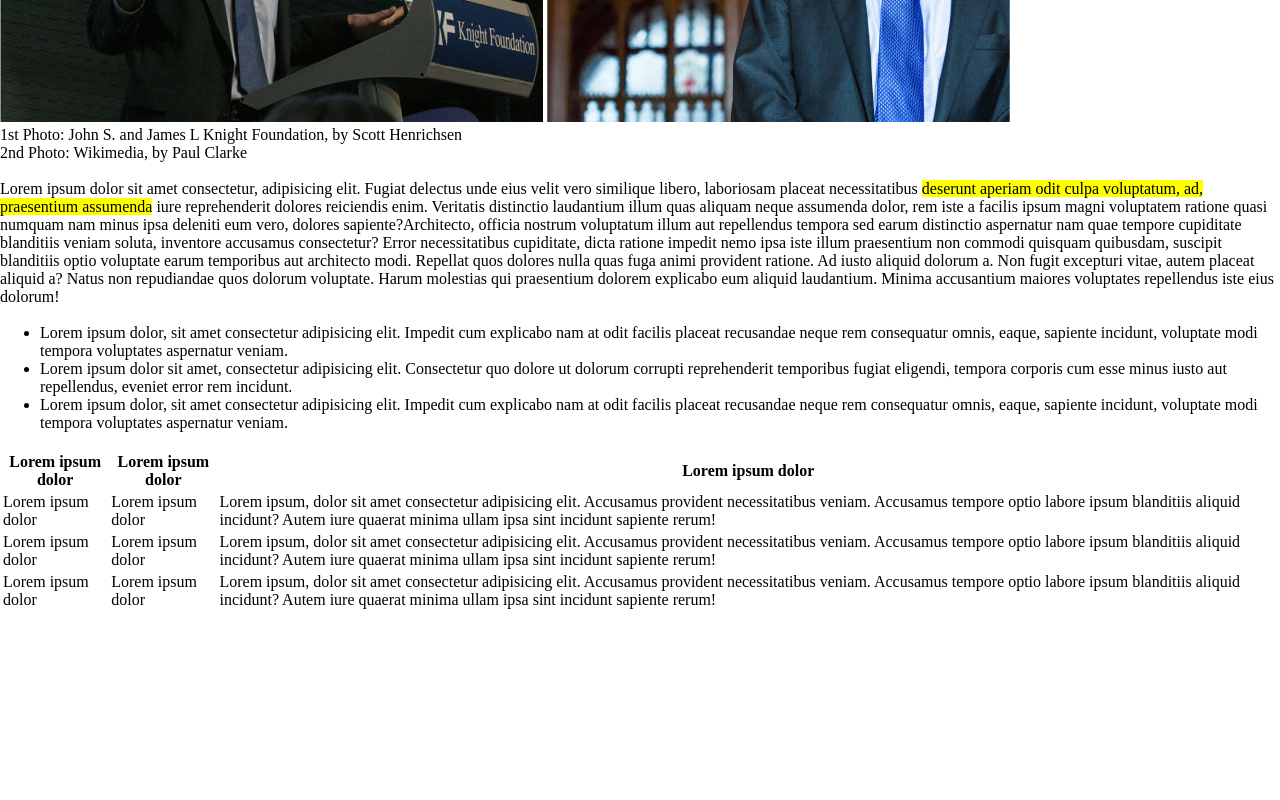
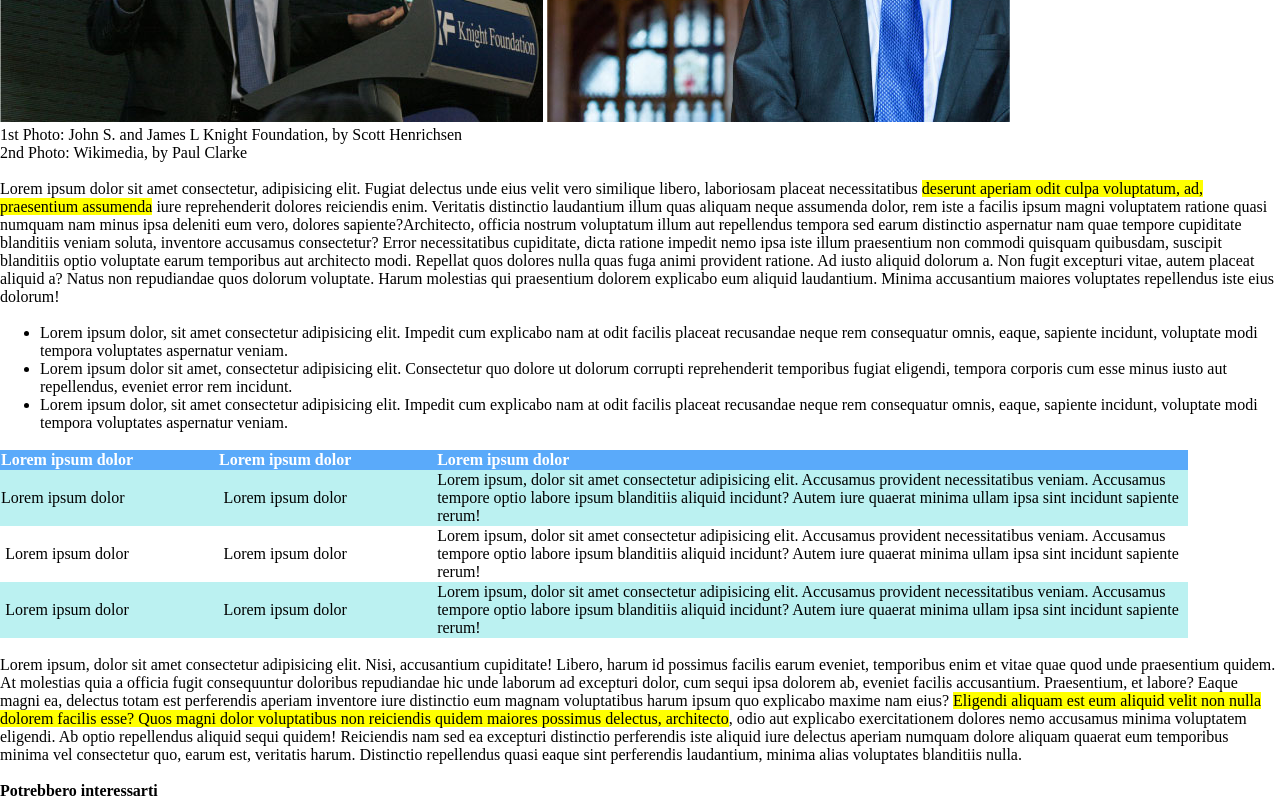
Before and after one commit to samuelebumbello/html-css-booleaner, a plain HTML site: page index.html in a window 1280 px wide. Shown: the part 704-1504 px from the top of the page. Before the commit the page ends 1316 px from the top, so only its background shows below. Drawn offline with Linux system fonts and the light colour scheme.

Commit message:
inizio footer

```diff
--- a/index.html
+++ b/index.html
@@ -28,7 +28,7 @@
         <p>1st Photo: John S. and James L Knight Foundation, by Scott Henrichsen</p>
         <p>2nd Photo: Wikimedia, by Paul Clarke</p>
         <br>
-        <p>Lorem ipsum dolor sit amet consectetur, adipisicing elit. Fugiat delectus unde eius velit vero similique libero, laboriosam placeat necessitatibus <span class="p-giallo">deserunt aperiam odit culpa voluptatum, ad, praesentium assumenda</span> iure reprehenderit dolores reiciendis enim. Veritatis distinctio laudantium illum quas aliquam neque assumenda dolor, rem iste a facilis ipsum magni voluptatem ratione quasi numquam nam minus ipsa deleniti eum vero, dolores sapiente?Architecto, officia nostrum voluptatum illum aut repellendus tempora sed earum distinctio aspernatur nam quae tempore cupiditate blanditiis veniam soluta, inventore accusamus consectetur? Error necessitatibus cupiditate, dicta ratione impedit nemo ipsa iste illum praesentium non commodi quisquam quibusdam, suscipit blanditiis optio voluptate earum temporibus aut architecto modi. Repellat quos dolores nulla quas fuga animi provident ratione. Ad iusto aliquid dolorum a. Non fugit excepturi vitae, autem placeat aliquid a? Natus non repudiandae quos dolorum voluptate. Harum molestias qui praesentium dolorem explicabo eum aliquid laudantium. Minima accusantium maiores voluptates repellendus iste eius dolorum!</p>
+        <p>Lorem ipsum dolor sit amet consectetur, adipisicing elit. Fugiat delectus unde eius velit vero similique libero, laboriosam placeat necessitatibus <span class="p-giallo1">deserunt aperiam odit culpa voluptatum, ad, praesentium assumenda</span> iure reprehenderit dolores reiciendis enim. Veritatis distinctio laudantium illum quas aliquam neque assumenda dolor, rem iste a facilis ipsum magni voluptatem ratione quasi numquam nam minus ipsa deleniti eum vero, dolores sapiente?Architecto, officia nostrum voluptatum illum aut repellendus tempora sed earum distinctio aspernatur nam quae tempore cupiditate blanditiis veniam soluta, inventore accusamus consectetur? Error necessitatibus cupiditate, dicta ratione impedit nemo ipsa iste illum praesentium non commodi quisquam quibusdam, suscipit blanditiis optio voluptate earum temporibus aut architecto modi. Repellat quos dolores nulla quas fuga animi provident ratione. Ad iusto aliquid dolorum a. Non fugit excepturi vitae, autem placeat aliquid a? Natus non repudiandae quos dolorum voluptate. Harum molestias qui praesentium dolorem explicabo eum aliquid laudantium. Minima accusantium maiores voluptates repellendus iste eius dolorum!</p>
         <br>
 <!-- LISTA PUNTATA -->
         <ul>
@@ -68,12 +68,14 @@
               </tr>
           </tbody>
         </table>
+        <br>
 <!-- ULTIMO PARAGRAFO -->
-
+        <p>Lorem ipsum, dolor sit amet consectetur adipisicing elit. Nisi, accusantium cupiditate! Libero, harum id possimus facilis earum eveniet, temporibus enim et vitae quae quod unde praesentium quidem. At molestias quia a officia fugit consequuntur doloribus repudiandae hic unde laborum ad excepturi dolor, cum sequi ipsa dolorem ab, eveniet facilis accusantium. Praesentium, et labore? Eaque magni ea, delectus totam est perferendis aperiam inventore iure distinctio eum magnam voluptatibus harum ipsum quo explicabo maxime nam eius? <span class="p-giallo2">Eligendi aliquam est eum aliquid velit non nulla dolorem facilis esse? Quos magni dolor voluptatibus non reiciendis quidem maiores possimus delectus, architecto</span>, odio aut explicabo exercitationem dolores nemo accusamus minima voluptatem eligendi. Ab optio repellendus aliquid sequi quidem! Reiciendis nam sed ea excepturi distinctio perferendis iste aliquid iure delectus aperiam numquam dolore aliquam quaerat eum temporibus minima vel consectetur quo, earum est, veritatis harum. Distinctio repellendus quasi eaque sint perferendis laudantium, minima alias voluptates blanditiis nulla.</p>
+        <br>
       </main>
-
+<!-- INIZIO FOOTER -->
       <footer>
-
+          <p class="ultimo-p"><strong>Potrebbero interessarti</strong></p>
       </footer>
   </body>
 </html>
--- a/style.css
+++ b/style.css
@@ -30,15 +30,60 @@ h1{
   color: rgb(41, 201, 201);
 }
 /* MAIN */
-.p-giallo{
+.p-giallo1{
   background-color: yellow;
 }
+
 /** TABELLA */
-.thead{
-background-color: rgb(90, 170, 250);
-
+table{
+border-collapse: collapse;
 }
 
-.trhead{
-  color: white;
+.testa-table{
+background-color: rgb(90, 170, 250);
+color: white;
 }
+
+/* THEAD TABELLA */
+.th-head1{
+ width: 300px;
+}
+
+.th-head2{
+  text-align: left;
+}
+
+/* PRIMO TBODY TABELLA */
+.primo-tbody{
+  background-color: rgb(187, 241, 241);
+}
+.testo-centrato{
+  text-align: center;
+}
+
+.tdbody1{
+  width: 750px;
+  text-align: left;
+}
+
+/* SECONDO TBODY TABELLA */
+.secondo-tbody{
+text-align: center;
+}
+.tdbody2{
+  text-align: left;
+}
+/* TERZO TBODY TABELLA */
+.terzo-tbody{
+background-color: rgb(187, 241, 241);
+text-align: center;
+}
+.tdbody3{
+  text-align: left;
+}
+/* SECONDO PARAGRAFO */
+.p-giallo2{
+  background-color: yellow;
+}
+
+/* FOOTER */
```
